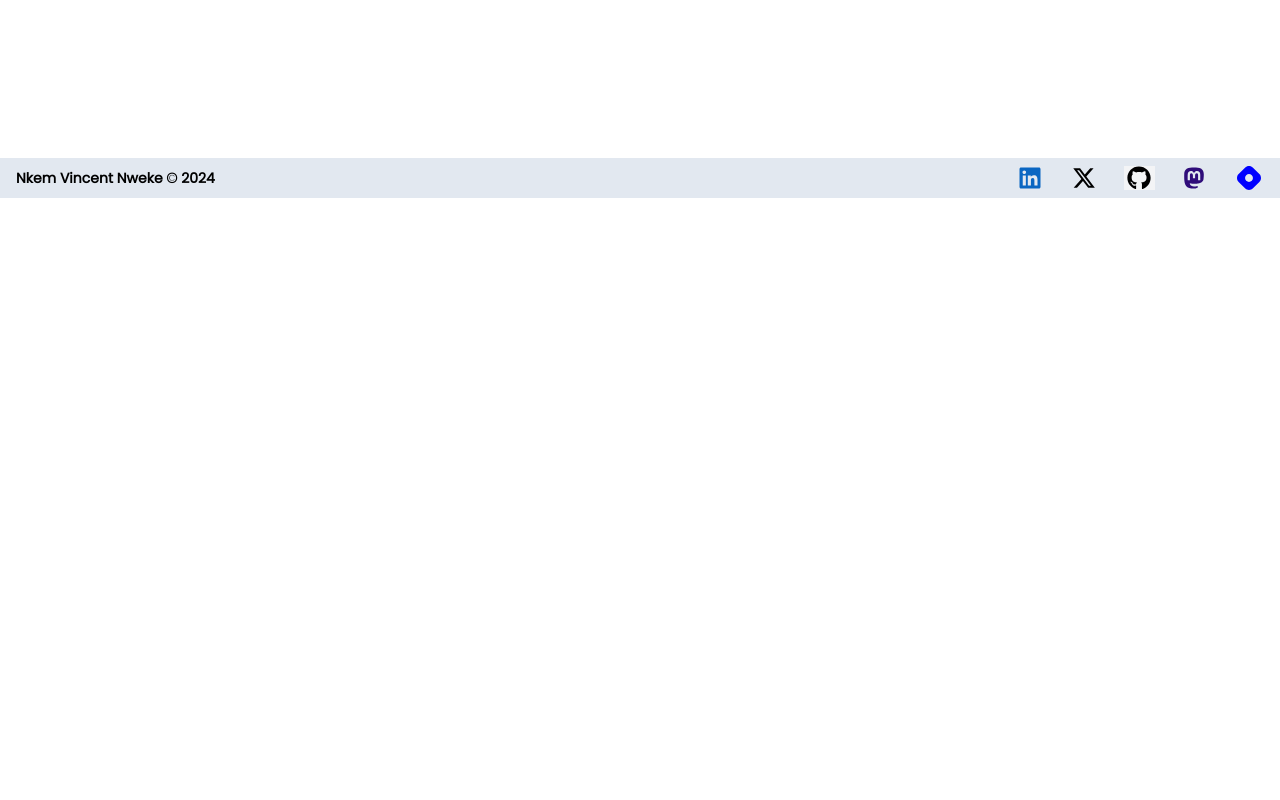
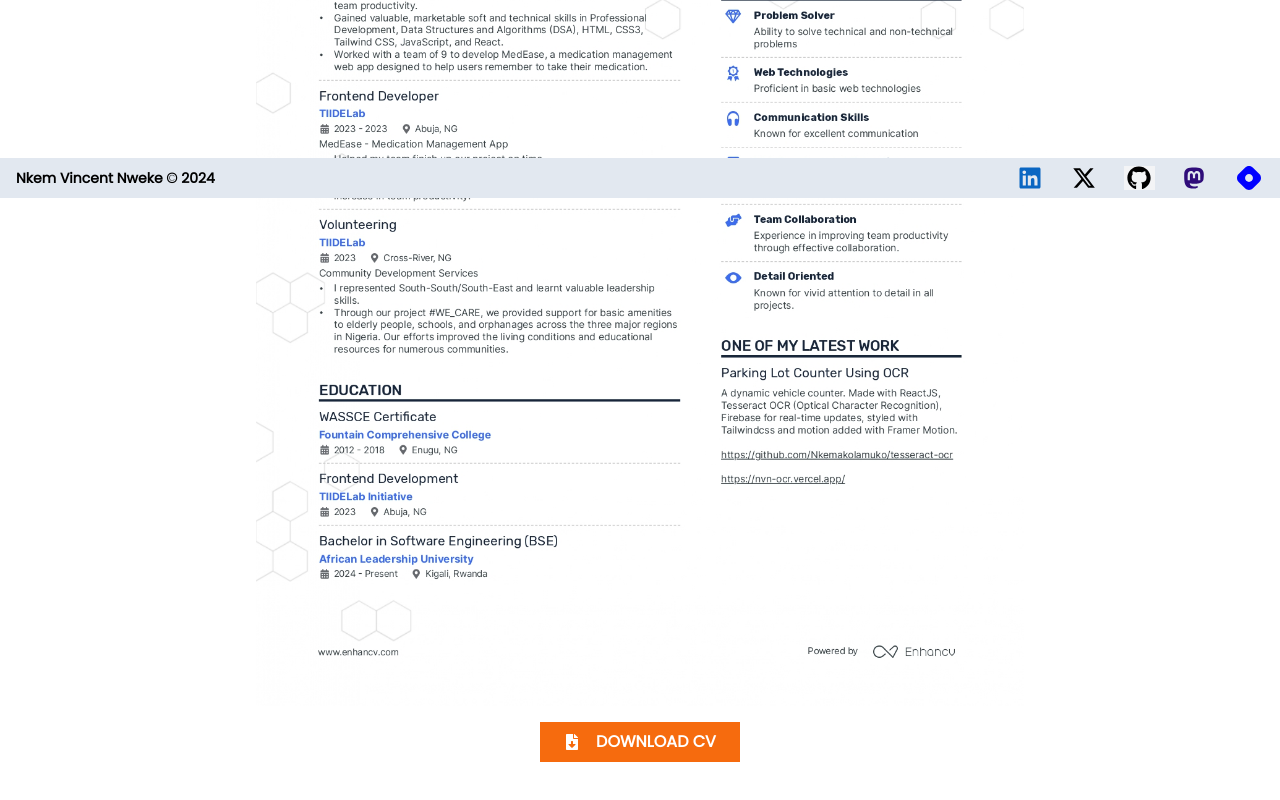
Before and after one commit to Nkemakolamuko/main-portfolio, a React (Vite) app: page /resume in a window 1280 px wide. Shown: the part 602-1402 px from the top of the page. Before the commit the page ends 1023 px from the top, so only its background shows below. Built offline with nearby package versions, Linux system fonts and the light colour scheme.

Commit message:
Add up my resume back -

```diff
--- a/src/components/pages/Home.jsx
+++ b/src/components/pages/Home.jsx
@@ -154,7 +154,7 @@
           <p>Let me help you bring your idea to live!!!</p>
         </div>
 
-        <div className="flex items-center gap-5 justify-center border p-4 rounded w-fit overflow-hidden mb-2">
+        <div className="flex items-center gap-5 justify-center border p-4 rounded w-fit overflow-hidden mb-2 md:hidden">
           <p>Quick Links</p>
           <div
             className={`p-2 rounded-md ${
--- a/src/components/pages/Resume.jsx
+++ b/src/components/pages/Resume.jsx
@@ -2,7 +2,8 @@
 import Header from "../Header";
 import PageTitle from "../PageTitle";
 import Footer from "../Footer";
-import IMG from "./NkemVincentNwekeResume.jpg";
+// import IMG from "./NkemVincentNwekeResume.jpg";
+import IMG from "../../assets/nvn.jpg";
 import { FaFileDownload } from "react-icons/fa";
 import HeaderHamburger from "./components/HeaderHamburger";
 import { ToastContainer, toast } from "react-toastify";
@@ -26,10 +27,10 @@
   };
 
   useEffect(() => {
-    setCVLoaded(true);
-    // setTimeout(() => {
-    //   setCVLoaded(true);
-    // }, 2000);
+    setCVLoaded(false);
+    setTimeout(() => {
+      setCVLoaded(true);
+    }, 2000);
   }, []);
 
   return (
@@ -38,11 +39,11 @@
       {hamburger && <HeaderHamburger hideHamburger={handleHideHamburger} />}
       <ToastContainer position="top-left" />
       <PageTitle title="Résumé" />
-      {!cvLoaded ? (
+      {cvLoaded ? (
         <div className="flex flex-col max-w-3xl h-full mx-auto pb-28 items-center gap-4 transition-all duration-300">
           <img src={IMG} alt="My CV" />
           <a
-            href="https://drive.google.com/file/d/1OkMCuzwt3q4ANSNIVGamXBl29aLju5H1/view?usp=sharing"
+            href="https://app.enhancv.com/share/37b88a31/?utm_medium=growth&utm_campaign=share-resume&utm_source=dynamic"
             target="_blank"
             rel="noopener noreferrer"
           >
@@ -55,10 +56,8 @@
       ) : (
         <div className="w-[full] h-[100vh] overflow-hidden">
           <div className="flex items-center justify-center h-[65vh]">
-            Currently being updated... <br />
-            Available on request.
+            Loading...
           </div>
-          {/* I'd bring back loading text and uncomment the commented out code on useEffect as well to take the code back to what it was */}
         </div>
       )}
 
--- a/src/index.css
+++ b/src/index.css
@@ -11,7 +11,7 @@
 
 :root {
   --background-color: white;
-  --secondary-background-color: black;
+  --secondary-background-color: #0000f1;
   --foreground-color: blue;
   --primary-text-color: black;
   --secondary-text-color: white;
```
Also changed, not shown: src/assets/nvn.jpg (added).
